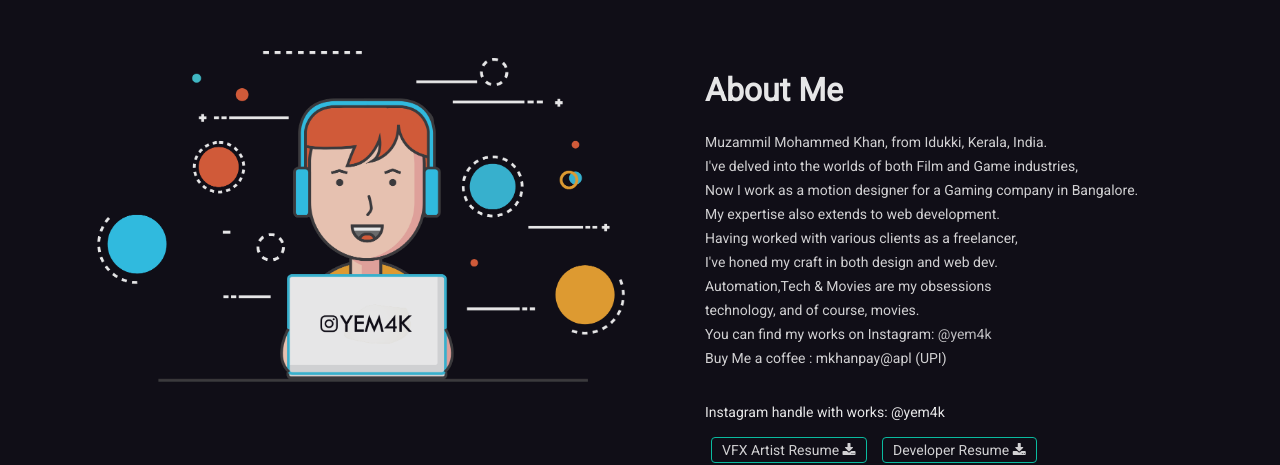
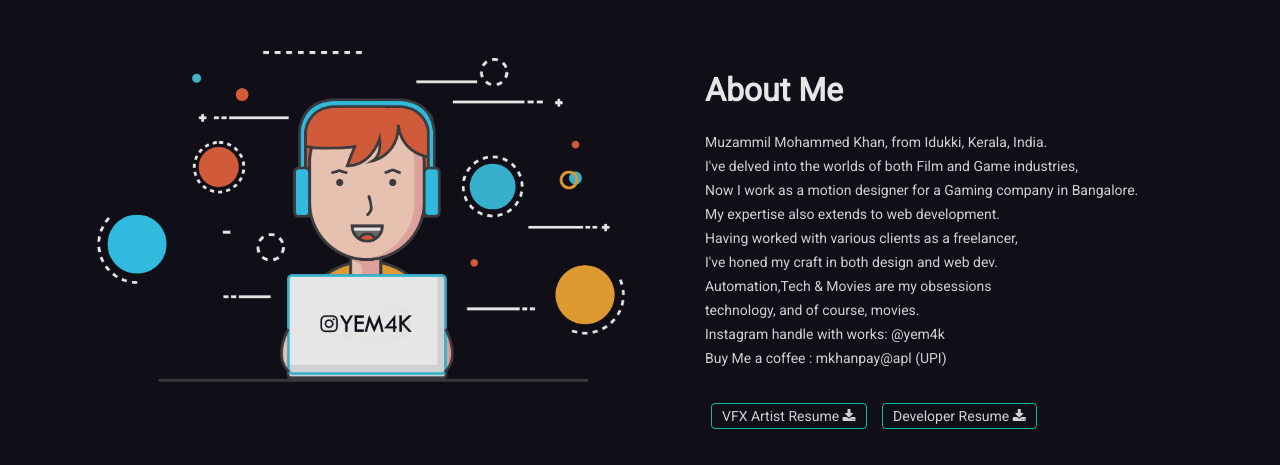
Before and after one commit to yemkhan/muzammilmkhan.github.io, a plain HTML site: page index.html in a window 1280 px wide. Shown: the part 860-1325 px from the top of the page. Drawn offline with Linux system fonts and the light colour scheme; some packages are replaced by stand-ins of ours.

Commit message:
Update index.html

```diff
--- a/index.html
+++ b/index.html
@@ -293,22 +293,14 @@
                                 Muzammil Mohammed Khan, from Idukki, Kerala, India.<br>
                                 I've delved into the worlds of both Film and Game industries,<br>
                                 Now I work as a motion designer for a Gaming company in Bangalore.<br>
-
                                 My expertise also extends to web development.<br>
-
                                 Having worked with various clients as a freelancer,<br>
                                 I've honed my craft in both design and web dev.<br>
                                Automation,Tech & Movies are my obsessions<br>
                                 technology, and of course, movies.<br>
-
-You can find my works on Instagram: <a href="https://instagram.com/yem4k">@yem4k</a><br>
+                                Instagram handle with works: @yem4k<br>
                                 Buy Me a coffee : mkhanpay@apl (UPI)</p>
 
-
-
-
-
-                                Instagram handle with works: @yem4k<br>
 
 
                             <div class="mh-about-tag wow fadeInUp" data-wow-duration="0.8s" data-wow-delay="0.3s">
```
